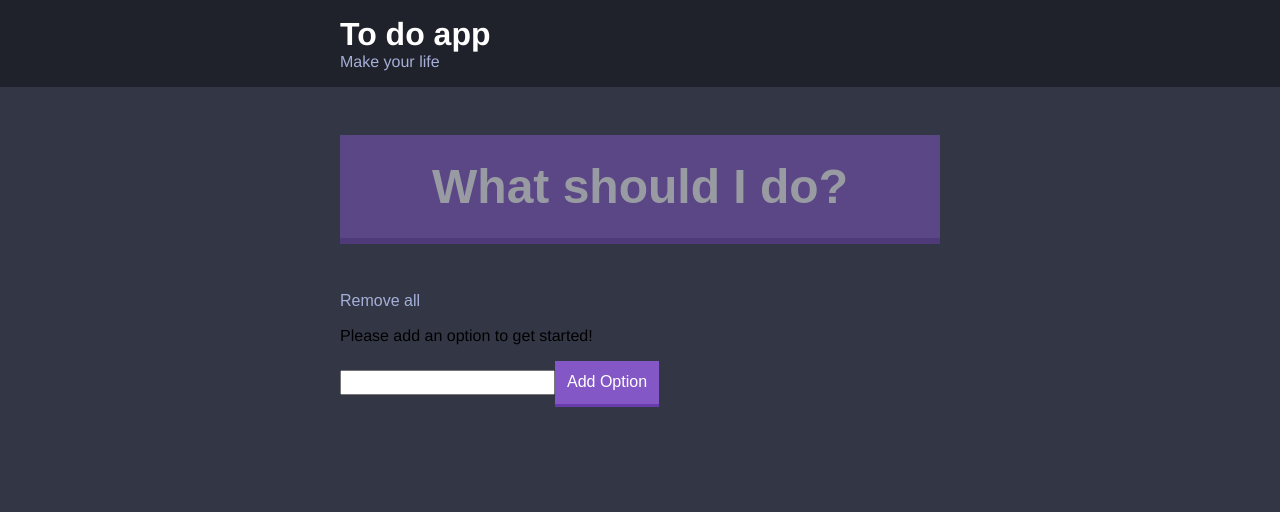
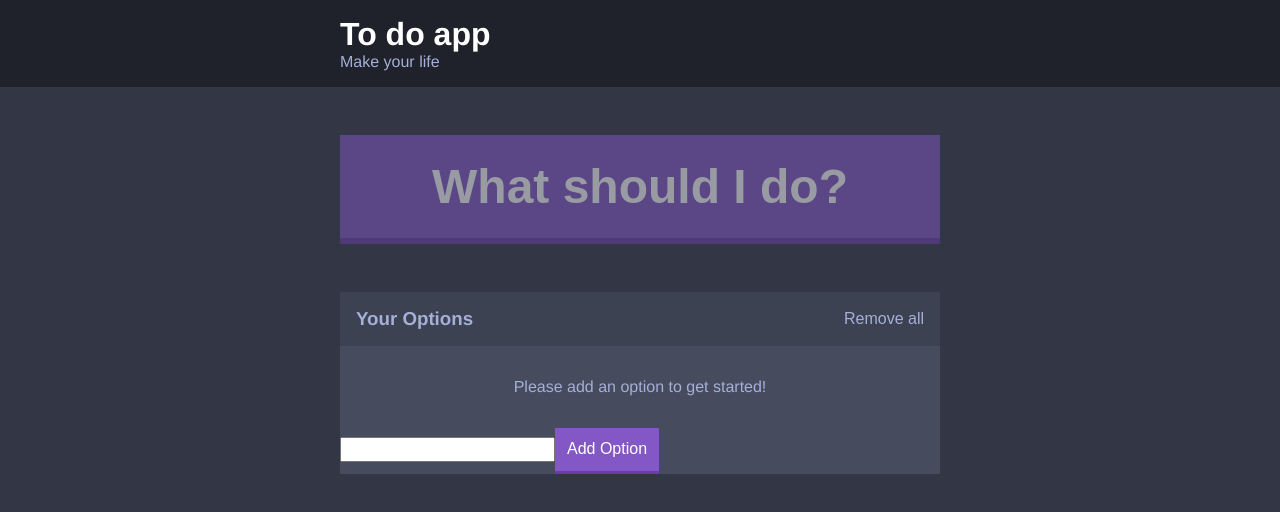
Before and after one commit to artem-solovev/reactjs_learning, a React app in the folder react-course-projects/indecision-app/: page / in a window 1280 px wide. Shown: the top 512 px of the page. Built offline with nearby package versions, Linux system fonts and the light colour scheme.

Commit message:
Stylized widget section

```diff
--- a/react-course-projects/indecision-app/src/components/App.js
+++ b/react-course-projects/indecision-app/src/components/App.js
@@ -81,6 +81,7 @@ class App extends React.Component {
                         hasOptions = { this.state.options.length > 0 }
                         handlePick = { this.handlePick }
                     />
+                    <div className = "widget">
                         <Options
                             options = { this.state.options }
                             handleDeleteOptions = { this.handleDeleteOptions }
@@ -89,6 +90,7 @@ class App extends React.Component {
                         <AddOption
                             handleAddOption = { this.handleAddOption }
                         />
+                    </div>
                 </div>
 
                 <OptionModal
--- a/react-course-projects/indecision-app/src/components/Options.js
+++ b/react-course-projects/indecision-app/src/components/Options.js
@@ -3,14 +3,17 @@ import Option from './Option';
 
 const Options = ( props ) => (
     <div>
+        <div className = "widget-header">
+            <h3 className = "widget-header__title">Your Options</h3>
             <button
                 className = "button button--link"
                 onClick = { props.handleDeleteOptions }
             >
                 Remove all
             </button>
+        </div>
 
-        { props.options.length === 0 && <p>Please add an option to get started!</p> }
+        { props.options.length === 0 && <p className = "widget__message">Please add an option to get started!</p> }
 
         {
             props.options.map( ( option ) => (
--- a/react-course-projects/indecision-app/src/styles/base/_settings.scss
+++ b/react-course-projects/indecision-app/src/styles/base/_settings.scss
@@ -1,6 +1,8 @@
 // colors
 $off-black: #20222b;
 $dark-blue: #333745;
+$blue: #3c4251;
+$light-blue: #464b5e;
 $off-white: #a5afd7;
 $purple: #8357c5;
 
--- /dev/null
+++ b/react-course-projects/indecision-app/src/styles/components/_widget.scss
@@ -0,0 +1,24 @@
+.widget {
+    background: $light-blue;
+    margin-bottom: $xl-size;
+}
+
+.widget__message {
+    border-bottom: 1px solid ligthen( $light-blue, 10% );
+    color: $off-white;
+    margin: 0;
+    padding: $l-size;
+    text-align: center;
+}
+
+.widget-header {
+    background: $blue;
+    color: $off-white;
+    display: flex;
+    justify-content: space-between;
+    padding: $m-size;
+}
+
+.widget-header__title {
+    margin: 0;
+}
--- a/react-course-projects/indecision-app/src/styles/styles.scss
+++ b/react-course-projects/indecision-app/src/styles/styles.scss
@@ -3,3 +3,4 @@
 @import './components/_button';
 @import './components/_container';
 @import './components/_header';
+@import './components/_widget';
```
Lines whose indentation alone changed are shown as unchanged.
